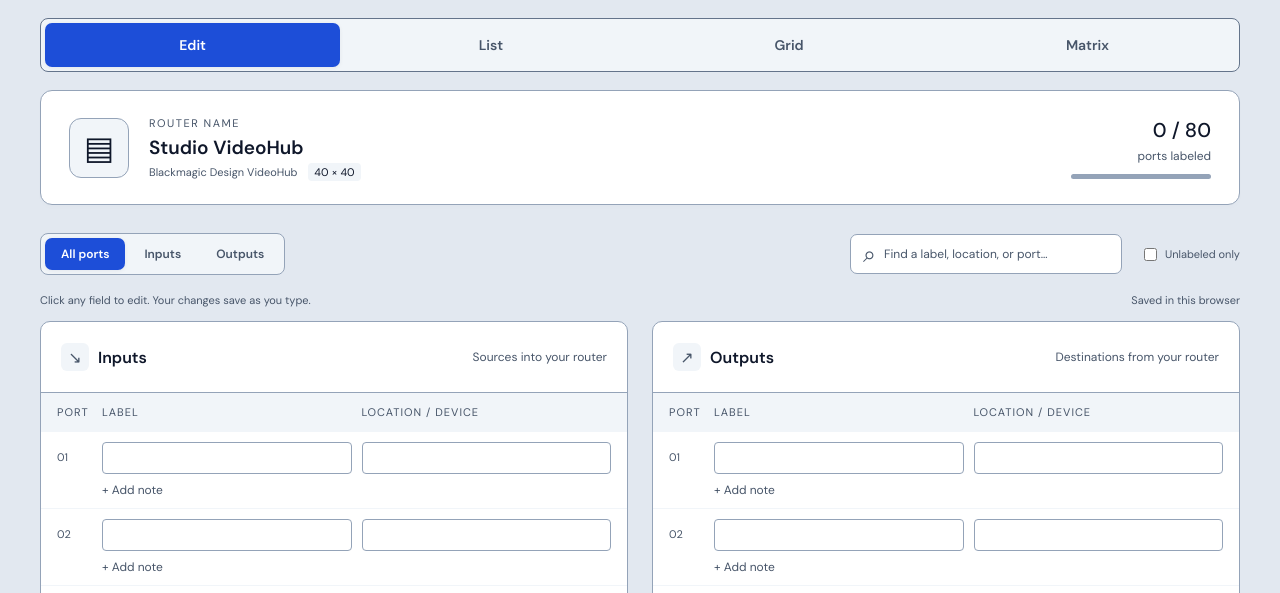
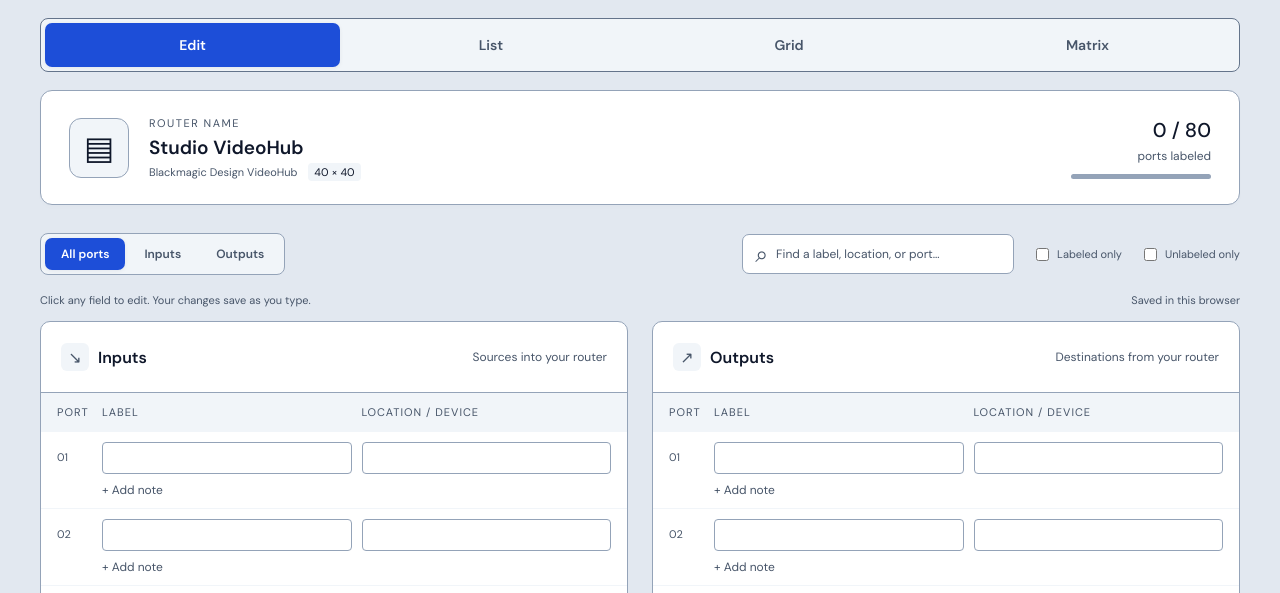
Before and after one commit to CCFF-Tools/bmdrouter, a website: page index.html in a window 1280 px wide. Shown: the part 182-775 px from the top of the page. Drawn offline with Linux system fonts and the light colour scheme.

Commit message:
Add labeled-only port filter with exclusive unlabeled selection

```diff
--- a/app.js
+++ b/app.js
@@ -13,7 +13,7 @@ function render(){
   document.querySelector('.toolbar').hidden=mode==='matrix';
   $('view-hint').textContent=mode==='matrix'?'Click a cell to document a route; click it again to clear. Arrow keys move between cells. Documentation only — no hardware control.':mode==='edit'?'Click any field to edit. Your changes save as you type.':mode==='list'?'Read-only port list. Switch to Edit to make changes.':'Read-only port grid. Switch to Edit to make changes.';
   document.querySelectorAll('button[data-mode]').forEach(button=>{button.classList.toggle('active',button.dataset.mode===mode);button.setAttribute('aria-pressed',String(button.dataset.mode===mode));});
-  const query=$('search').value.trim().toLowerCase(), onlyEmpty=$('unlabeled').checked;
+  const query=$('search').value.trim().toLowerCase(), onlyEmpty=$('unlabeled').checked, onlyLabeled=$('labeled').checked;
   const root=$('ports');root.replaceChildren();root.classList.toggle('single',view!=='all');root.dataset.mode=mode;let matches=0;
   if(mode==='matrix'){renderMatrix(root,data,save);$('no-results').hidden=true;count();return;}
   for(const side of ['inputs','outputs']){
@@ -26,6 +26,7 @@ function render(){
     const body=document.createElement('div');body.className=mode==='grid'?'port-grid':'port-rows';section.append(body);
     data[side].forEach((port,i)=>{
       if(onlyEmpty&&port.label.trim())return;
+      if(onlyLabeled&&!port.label.trim())return;
       if(query&&![String(i+1),String(i+1).padStart(2,'0'),...Object.values(port)].some(s=>s.toLowerCase().includes(query)))return;
       matches++;
       const row=document.createElement('div');row.className='port-row';
@@ -53,7 +54,7 @@ function render(){
 $('device-name').value=data.name;
 $('device-name').addEventListener('input',e=>{data.name=e.target.value;save();});
 document.querySelectorAll('button[data-mode]').forEach(button=>button.addEventListener('click',()=>{mode=button.dataset.mode;render();}));
-$('search').addEventListener('input',render);$('unlabeled').addEventListener('change',render);
+$('search').addEventListener('input',render);for(const id of ['labeled','unlabeled'])$(id).addEventListener('change',()=>{if($(id).checked)$(id==='labeled'?'unlabeled':'labeled').checked=false;render();});
 document.querySelectorAll('[data-view]').forEach(button=>button.addEventListener('click',()=>{view=button.dataset.view;document.querySelectorAll('[data-view]').forEach(b=>{b.classList.toggle('active',b===button);b.setAttribute('aria-pressed',String(b===button));});render();}));
 $('export').addEventListener('click',()=>{const url=URL.createObjectURL(new Blob([JSON.stringify(data,null,2)],{type:'application/json'}));const link=document.createElement('a');link.href=url;link.download=`video-router-matrix-${new Date().toISOString().slice(0,10)}.json`;link.click();setTimeout(()=>URL.revokeObjectURL(url),1000);});
 $('import').addEventListener('click',()=>$('file').click());
@@ -61,6 +62,6 @@ $('file').addEventListener('change',async e=>{const file=e.target.files[0];if(!f
 $('cancel').addEventListener('click',()=>{pending=null;$('restore').close();});
 $('confirm').addEventListener('click',()=>{if(!pending)return;data=pending;pending=null;$('device-name').value=data.name;$('restore').close();save();render();});
 let printState;
-window.addEventListener('beforeprint',()=>{printState={view,mode,query:$('search').value,onlyEmpty:$('unlabeled').checked};view='all';mode='list';$('search').value='';$('unlabeled').checked=false;render();document.querySelectorAll('details').forEach(d=>{d.open=!!d.querySelector('textarea').value;});});
-window.addEventListener('afterprint',()=>{if(!printState)return;view=printState.view;mode=printState.mode;$('search').value=printState.query;$('unlabeled').checked=printState.onlyEmpty;render();printState=null;});
+window.addEventListener('beforeprint',()=>{printState={view,mode,query:$('search').value,onlyEmpty:$('unlabeled').checked,onlyLabeled:$('labeled').checked};view='all';mode='list';$('search').value='';$('unlabeled').checked=false;$('labeled').checked=false;render();document.querySelectorAll('details').forEach(d=>{d.open=!!d.querySelector('textarea').value;});});
+window.addEventListener('afterprint',()=>{if(!printState)return;view=printState.view;mode=printState.mode;$('search').value=printState.query;$('unlabeled').checked=printState.onlyEmpty;$('labeled').checked=printState.onlyLabeled;render();printState=null;});
 $('print').addEventListener('click',()=>window.print());render();if(startupError)$('save-status').textContent=startupError;
--- a/index.html
+++ b/index.html
@@ -7,12 +7,12 @@
   <div class="intro"><div><h1>Inputs &amp; Outputs</h1></div><button id="print" class="secondary">Print port list ↗</button></div>
   <div class="display-toolbar"><div class="view" role="group" aria-label="Display mode"><button data-mode="edit" class="active" aria-pressed="true">Edit</button><button data-mode="list" aria-pressed="false">List</button><button data-mode="grid" aria-pressed="false">Grid</button><button data-mode="matrix" aria-pressed="false">Matrix</button></div></div>
   <section class="device" aria-label="Router details"><div class="device-icon">▤</div><div class="device-detail"><label for="device-name">ROUTER NAME</label><input id="device-name" maxlength="200" value="Studio VideoHub"><p>Blackmagic Design VideoHub <span>40 × 40</span></p></div><div class="progress"><strong id="count">0 / 80</strong><span>ports labeled</span><progress id="progress" max="80" value="0" aria-label="Labeled ports"></progress></div></section>
-  <div class="toolbar"><div class="view" role="group" aria-label="Port view"><button class="active" data-view="all" aria-pressed="true">All ports</button><button data-view="inputs" aria-pressed="false">Inputs</button><button data-view="outputs" aria-pressed="false">Outputs</button></div><div class="filters"><label class="search"><span aria-hidden="true">⌕</span><input id="search" type="search" placeholder="Find a label, location, or port…" aria-label="Search ports"></label><label class="empty-filter"><input id="unlabeled" type="checkbox"> Unlabeled only</label></div></div>
+  <div class="toolbar"><div class="view" role="group" aria-label="Port view"><button class="active" data-view="all" aria-pressed="true">All ports</button><button data-view="inputs" aria-pressed="false">Inputs</button><button data-view="outputs" aria-pressed="false">Outputs</button></div><div class="filters"><label class="search"><span aria-hidden="true">⌕</span><input id="search" type="search" placeholder="Find a label, location, or port…" aria-label="Search ports"></label><label class="empty-filter"><input id="labeled" type="checkbox"> Labeled only</label><label class="empty-filter"><input id="unlabeled" type="checkbox"> Unlabeled only</label></div></div>
   <div class="hint"><span id="view-hint">Click any field to edit. Your changes save as you type.</span><span id="save-status" role="status">Saved in this browser</span></div>
   <div id="ports" class="ports"></div><p id="no-results" hidden>No matching ports. Try another search or clear your filters.</p>
   <footer><div><strong>Backup &amp; restore</strong><p>Saved on this browser only. Export a backup to share it or keep it safe.</p></div><div class="footer-actions"><button id="import" class="secondary">Import backup</button><button id="export" class="primary">Export backup ↓</button><input id="file" type="file" accept="application/json,.json" hidden></div></footer>
   <p class="disclaimer">Documentation only · Port numbers match the router’s physical inputs and outputs. This tool does not connect to or control your VideoHub.</p>
 </main>
 <dialog id="restore"><h2>Replace this port list?</h2><p>Importing replaces the current router name all 80 ports, and documented routes. Older backups without routes will clear existing route assignments. Export a backup first if you want to keep them.</p><div class="footer-actions"><button id="cancel" class="secondary">Cancel</button><button id="confirm" class="primary">Replace port list</button></div></dialog>
-<script type="module" src="app.js?v=20261020-matrix1"></script>
+<script type="module" src="app.js?v=20261020-labeled1"></script>
 </body></html>
```
Also changed, not shown: README.md.
